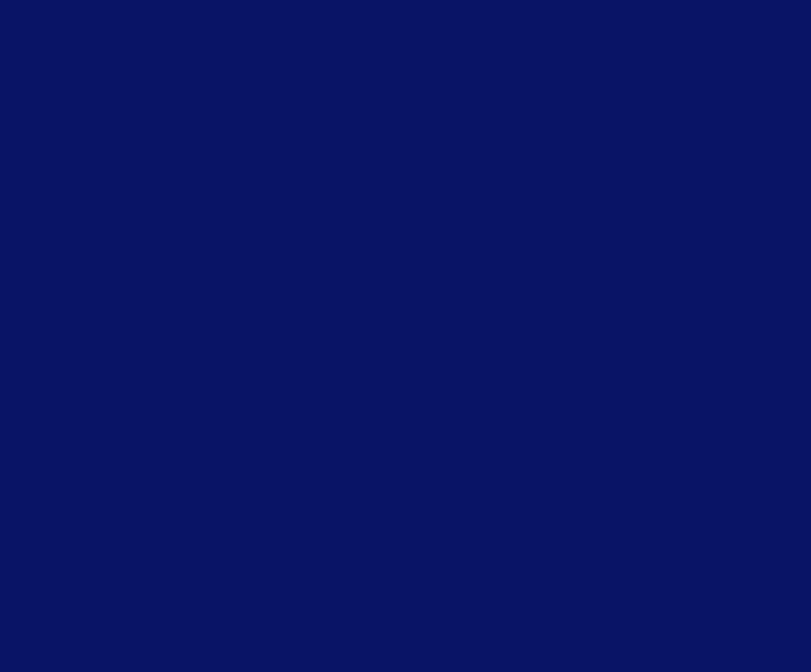
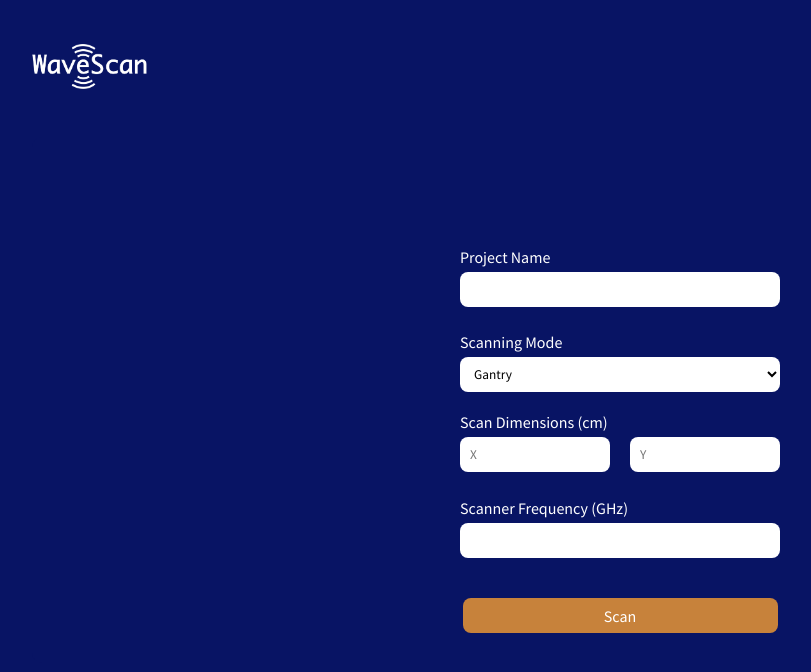
Before and after one commit to bernicetoh/wavescan-assessment, a React (Create React App) app: page /view in a window 1280 px wide. Before the commit this address had no page. Shown: the top 672 px of the page, without its empty margins (20-831 px from the left). Built offline with nearby package versions, Linux system fonts and the light colour scheme; a web font is replaced by a local one.

Commit message:
no message

```diff
--- a/src/RouteSwitch.js
+++ b/src/RouteSwitch.js
@@ -5,10 +5,10 @@ import ViewPage from "./pages/ViewPage";
 
 function RouteSwitch() {
   return (
-    <BrowserRouter basename={process.env.PUBLIC_URL}>
+    <BrowserRouter basename={window.location.pathname || ""}>
       <Routes>
-        <Route path="/wavescan-assesment" element={<InputPage />} />
-        <Route path="/wavescan-assesment/view" element={<ViewPage />} />
+        <Route path="/" element={<InputPage />} />
+        <Route path="/view" element={<ViewPage />} />
       </Routes>
     </BrowserRouter>
   );
```
